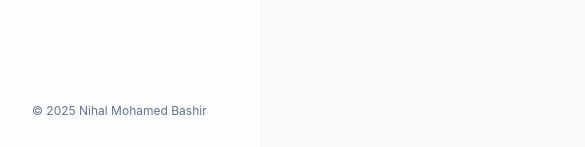
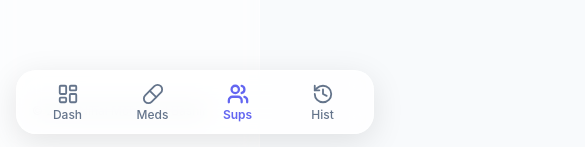
Before and after one commit to voidx23/medicine-requirement-system, a React (Vite) app in the folder client/: page /suppliers in a window 390 px wide. Shown: the part 694-841 px from the top of the page, 585 px wide, since content can reach past the window. Built offline with nearby package versions, Linux system fonts and the light colour scheme; no server answers.

Commit message:
feat(client): add mobile responsiveness with bottom nav

```diff
--- /dev/null
+++ b/client/src/components/Layout/BottomNav.jsx
@@ -0,0 +1,59 @@
+import { NavLink } from 'react-router-dom';
+import { LayoutDashboard, Users, Pill, History } from 'lucide-react';
+
+const BottomNav = () => {
+  const links = [
+    { to: '/', icon: LayoutDashboard, label: 'Dash' },
+    { to: '/medicines', icon: Pill, label: 'Meds' },
+    { to: '/suppliers', icon: Users, label: 'Sups' },
+    { to: '/history', icon: History, label: 'Hist' }
+  ];
+
+  return (
+    <nav className="glass-panel" style={{
+      position: 'fixed',
+      bottom: '1rem',
+      left: '1rem',
+      right: '1rem',
+      height: '64px',
+      display: 'flex',
+      justifyContent: 'space-around',
+      alignItems: 'center',
+      zIndex: 100,
+      padding: '0 0.5rem',
+      borderRadius: '20px',
+      boxShadow: '0 8px 32px rgba(0, 0, 0, 0.1)'
+    }}>
+      {links.map((link) => (
+        <NavLink
+          key={link.to}
+          to={link.to}
+          style={({ isActive }) => ({
+            display: 'flex',
+            flexDirection: 'column',
+            alignItems: 'center',
+            justifyContent: 'center',
+            textDecoration: 'none',
+            color: isActive ? 'var(--primary)' : 'var(--text-muted)',
+            fontSize: '0.75rem',
+            fontWeight: isActive ? 600 : 500,
+            padding: '0.5rem',
+            borderRadius: '12px',
+            flex: 1,
+            height: '100%',
+            gap: '2px'
+          })}
+        >
+          {({ isActive }) => (
+            <>
+              <link.icon size={22} strokeWidth={isActive ? 2.5 : 2} />
+              <span>{link.label}</span>
+            </>
+          )}
+        </NavLink>
+      ))}
+    </nav>
+  );
+};
+
+export default BottomNav;
--- a/client/src/components/Layout/Layout.jsx
+++ b/client/src/components/Layout/Layout.jsx
@@ -1,22 +1,23 @@
 import { Outlet } from 'react-router-dom';
 import Sidebar from './Sidebar';
+import BottomNav from './BottomNav';
 
 const Layout = () => {
   return (
-    <div style={{ display: 'flex', minHeight: '100vh' }}>
-      <Sidebar />
-      <main style={{
-        flex: 1,
-        marginLeft: 'var(--sidebar-width)',
-        padding: '2rem',
-        width: 'calc(100% - var(--sidebar-width))',
-        position: 'relative',
-        zIndex: 1
-      }}>
+    <div style={{ display: 'flex', minHeight: '100vh', paddingBottom: '80px' }}>
+      <div className="desktop-only">
+        <Sidebar />
+      </div>
+
+      <main className="main-content">
         <div style={{ maxWidth: '1200px', margin: '0 auto' }}>
             <Outlet />
         </div>
       </main>
+
+      <div className="mobile-only">
+        <BottomNav />
+      </div>
     </div>
   );
 };
--- a/client/src/index.css
+++ b/client/src/index.css
@@ -100,7 +100,5 @@ input, select {
   background: white;
 }
 
-input:focus, select:focus {
-  border-color: var(--primary);
-  box-shadow: 0 0 0 3px var(--primary-light);
-}
+
+@import './mobile.css';
--- /dev/null
+++ b/client/src/mobile.css
@@ -0,0 +1,48 @@
+
+/* Mobile Responsiveness */
+.desktop-only {
+  display: block;
+}
+
+.mobile-only {
+  display: none;
+}
+
+.main-content {
+  flex: 1;
+  margin-left: var(--sidebar-width);
+  padding: 2rem;
+  width: calc(100% - var(--sidebar-width));
+  position: relative;
+  z-index: 1;
+  transition: margin 0.3s;
+}
+
+@media (max-width: 768px) {
+  .desktop-only {
+    display: none;
+  }
+
+  .mobile-only {
+    display: block;
+  }
+
+  .main-content {
+    margin-left: 0;
+    width: 100%;
+    padding: 1rem;
+    padding-bottom: 6rem; /* Space for BottomNav */
+  }
+
+  /* Adjust Layouts for Mobile */
+  h1 {
+    font-size: 1.5rem !important;
+  }
+
+  /* Stack header actions */
+  .page-header {
+    flex-direction: column;
+    align-items: flex-start;
+    gap: 1rem;
+  }
+}
```
